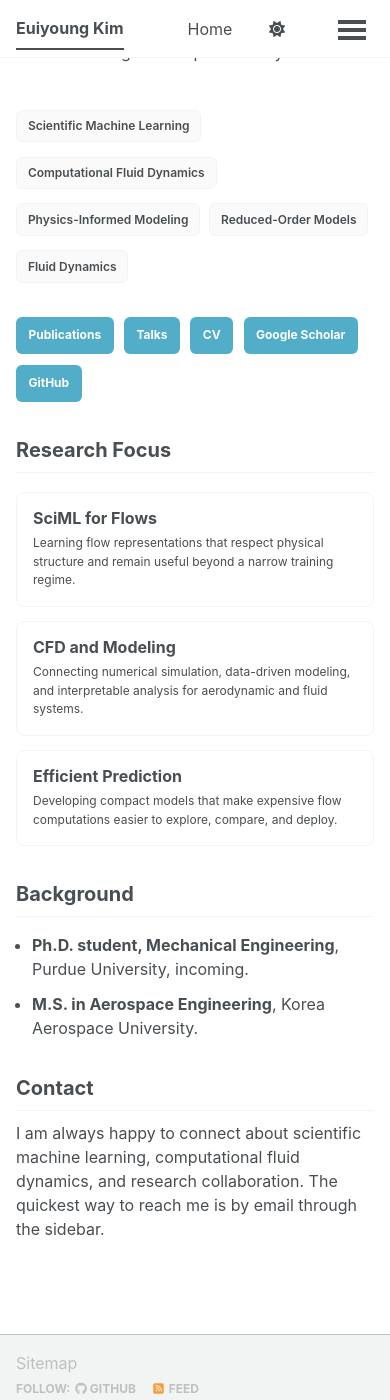
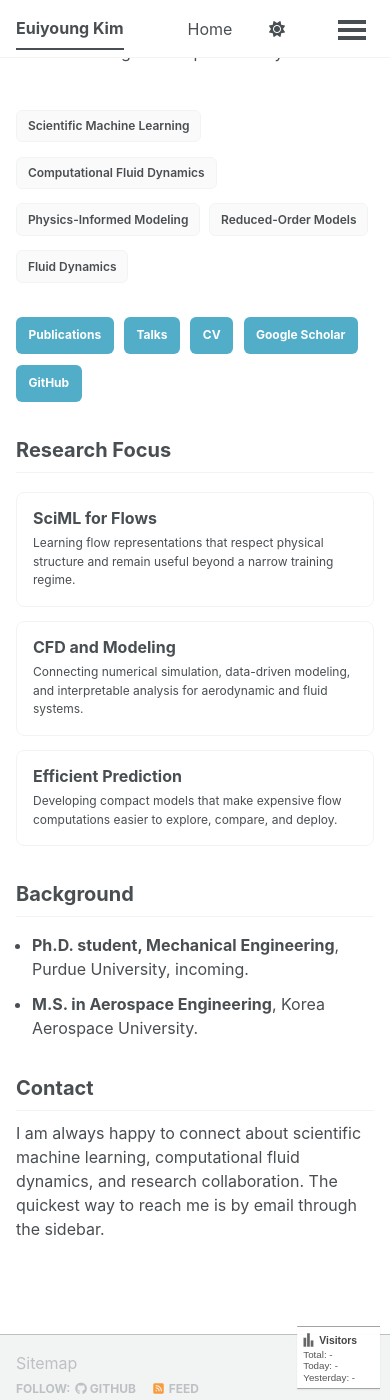
Before and after one commit to key9912/key9912.github.io, a Jekyll site: the page built from _pages/about.md, in a window 390 px wide and 1400 px high, scrolled down 566 px. Built offline with Jekyll 4.4.1, drawn with Linux system fonts in a browser that asks for light colours; a script bundle is joined from its source files by our own code; library files that are not in the unit come from our copies; comment, search, counter and statistics services are not loaded.

Commit message:
Restyle visitor counter widget

```diff
--- a/_includes/author-profile.html
+++ b/_includes/author-profile.html
@@ -132,11 +132,6 @@
       {% if author.orcid %}
         <li><a href="{{ author.orcid }}"><i class="ai ai-orcid ai-fw icon-pad-right"></i>ORCID</a></li>
       {% endif %}
-      <li>
-        <a href="https://hitscounter.dev">
-          <img alt="Today and total visitors" src="https://hitscounter.dev/api/hit?url=https%3A%2F%2Fkey9912.github.io&amp;label=today%2Ftotal&amp;icon=bar-chart-fill&amp;color=%234F7CAC" />
-        </a>
-      </li>
       {% if author.mastodon %}
         <li><a href="{{ author.mastodon }}"><i class="fab fa-fw fa-mastodon icon-pad-right" aria-hidden="true"></i>Mastodon</a></li>
       {% endif %}
--- /dev/null
+++ b/_includes/visitor-counter.html
@@ -0,0 +1,61 @@
+<aside class="visitor-counter" aria-label="Visitor statistics">
+  <div class="visitor-counter__header">
+    <span class="visitor-counter__icon" aria-hidden="true">
+      <span></span><span></span><span></span>
+    </span>
+    <span>Visitors</span>
+  </div>
+  <div class="visitor-counter__line">Total: <span data-visitor-total>...</span></div>
+  <div class="visitor-counter__line">Today: <span data-visitor-today>...</span></div>
+  <div class="visitor-counter__line">Yesterday: <span data-visitor-yesterday>...</span></div>
+</aside>
+
+<script>
+  (function () {
+    var trackedUrl = "https://key9912.github.io";
+    var encodedUrl = encodeURIComponent(trackedUrl);
+    var timezone = "Asia/Seoul";
+    var apiBase = "https://hitscounter.dev/api";
+
+    function setText(selector, value) {
+      var target = document.querySelector(selector);
+      if (target) target.textContent = value == null ? "0" : String(value);
+    }
+
+    function seoulDate(offsetDays) {
+      var date = new Date();
+      date.setDate(date.getDate() + offsetDays);
+      return new Intl.DateTimeFormat("en-CA", {
+        timeZone: timezone,
+        year: "numeric",
+        month: "2-digit",
+        day: "2-digit"
+      }).format(date);
+    }
+
+    function updateYesterday() {
+      return fetch(apiBase + "/history?url=" + encodedUrl)
+        .then(function (response) { return response.json(); })
+        .then(function (data) {
+          var yesterday = seoulDate(-1);
+          var match = (data.history || []).find(function (item) {
+            return String(item.hit_date).slice(0, 10) === yesterday;
+          });
+          setText("[data-visitor-yesterday]", match ? match.hit_count : 0);
+        });
+    }
+
+    fetch(apiBase + "/hit?output=json&url=" + encodedUrl + "&tz=" + encodeURIComponent(timezone))
+      .then(function (response) { return response.json(); })
+      .then(function (data) {
+        setText("[data-visitor-total]", data.total_hits);
+        setText("[data-visitor-today]", data.today_hits);
+        return updateYesterday();
+      })
+      .catch(function () {
+        setText("[data-visitor-total]", "-");
+        setText("[data-visitor-today]", "-");
+        setText("[data-visitor-yesterday]", "-");
+      });
+  })();
+</script>
--- a/_layouts/default.html
+++ b/_layouts/default.html
@@ -18,6 +18,8 @@ layout: compress
 
     {{ content }}
 
+    {% include visitor-counter.html %}
+
     <div class="page__footer">
       <footer>
         {% include footer/custom.html %}
--- a/_sass/_custom.scss
+++ b/_sass/_custom.scss
@@ -164,3 +164,83 @@ html[data-theme="dark"] .research-tags li,
 html[data-theme="dark"] .highlight-card {
   background: transparent;
 }
+
+.visitor-counter {
+  position: fixed;
+  right: 1rem;
+  bottom: 1rem;
+  z-index: 20;
+  width: 92px;
+  padding: 0.34rem 0.42rem 0.38rem;
+  color: #555;
+  font-family: Arial, Helvetica, sans-serif;
+  font-size: 0.68rem;
+  line-height: 1.16;
+  background: rgba(255, 255, 255, 0.94);
+  border-top: 1px solid #999;
+  border-bottom: 1px solid #999;
+  box-shadow: 0 1px 2px rgba(0, 0, 0, 0.06);
+}
+
+.visitor-counter__header {
+  display: flex;
+  align-items: flex-end;
+  gap: 0.24rem;
+  margin-bottom: 0.12rem;
+  color: #444;
+  font-size: 0.72rem;
+  font-weight: 700;
+}
+
+.visitor-counter__icon {
+  display: inline-flex;
+  align-items: flex-end;
+  gap: 1px;
+  width: 14px;
+  height: 17px;
+}
+
+.visitor-counter__icon span {
+  display: block;
+  width: 3px;
+  background: #666;
+}
+
+.visitor-counter__icon span:nth-child(1) {
+  height: 10px;
+}
+
+.visitor-counter__icon span:nth-child(2) {
+  height: 15px;
+}
+
+.visitor-counter__icon span:nth-child(3) {
+  height: 7px;
+}
+
+.visitor-counter__line {
+  white-space: nowrap;
+}
+
+html[data-theme="dark"] .visitor-counter {
+  color: #d6d6d6;
+  background: rgba(31, 31, 31, 0.94);
+  border-color: #777;
+}
+
+html[data-theme="dark"] .visitor-counter__header {
+  color: #eee;
+}
+
+html[data-theme="dark"] .visitor-counter__icon span {
+  background: #ddd;
+}
+
+@media screen and (max-width: 600px) {
+  .visitor-counter {
+    right: 0.65rem;
+    bottom: 0.65rem;
+    transform: scale(0.9);
+    transform-origin: right bottom;
+  }
+}
```
